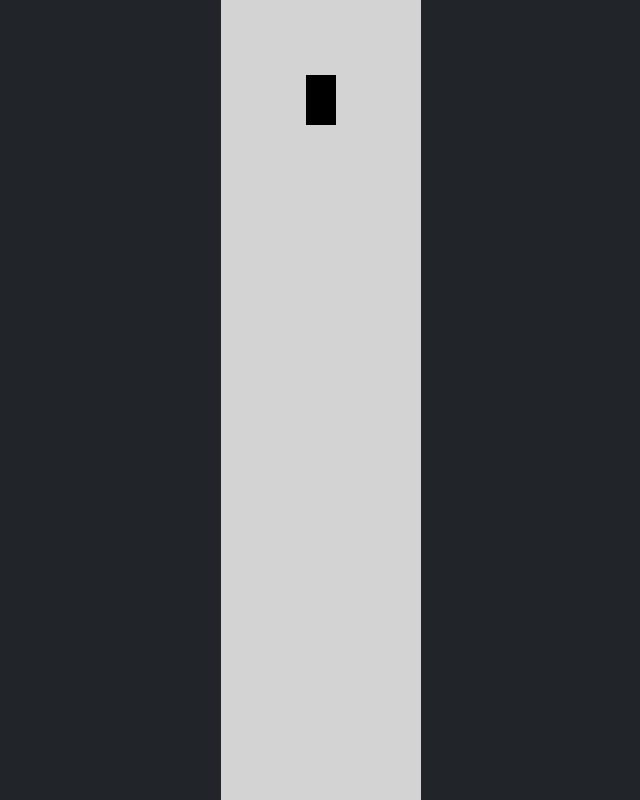
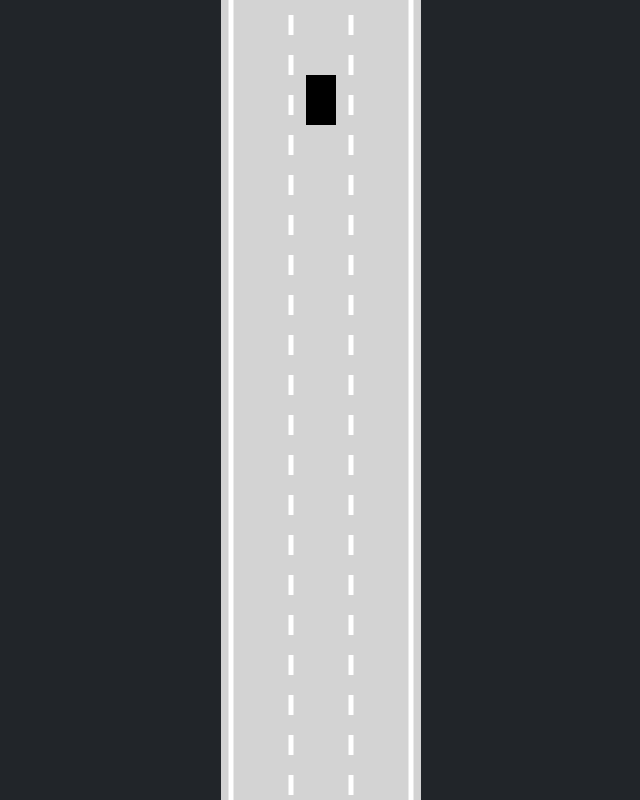
Before and after one commit to liviuxyz-ctrl/JavaScriptAI_FromScrath, a website: page index.html in a window 1280 px wide. Shown: the whole page, without its empty margins (319-959 px from the left). Drawn offline with Linux system fonts and the light colour scheme.

Commit message:
Creating the basic car controller

```diff
--- a/index.html
+++ b/index.html
@@ -4,7 +4,10 @@
 	<link href = "style.css" rel = "stylesheet" />
 </head>
 <body>
+
 	<canvas id = "myCanvas"></canvas>
+	<script src = "scripts/utils.js"></script>
+	<script src = "scripts/road.js"></script>
 	<script src = "scripts/car.js"></script>
 	<script src = "scripts/controls.js"></script>
 	<script src = "main.js"></script>
--- a/main.js
+++ b/main.js
@@ -3,5 +3,16 @@ canvas.height = window.innerHeight;
 canvas.width = 200;
 
 const ctx = canvas.getContext("2d");
+const road = new Road(canvas.width / 2, canvas.width * 0.9);
 const car = new Car(100, 100, 30, 50);
 car.drawCar(ctx);
+animate();
+
+function animate() {
+	requestAnimationFrame(animate);
+	canvas.height = window.innerHeight;
+	ctx.clearRect(0, 0, canvas.width, canvas.height);
+	road.draw(ctx);
+	car.update();
+	car.drawCar(ctx);
+}
--- a/scripts/car.js
+++ b/scripts/car.js
@@ -5,15 +5,63 @@ class Car {
 		this.width = width;
 		this.height = height;
 
+		this.speed = 0;
+		this.acceleration = 0.2;
+		this.maxSpeed = 3;
+		this.friction = 0.05;
+		this.angle = 0;
+
 		this.controls = new Controls();
 	}
 
+	update() {
+		this.handleControls();
+		this.limitSpeed();
+		this.regulateFriction();
+		this.updatePosition();
+	}
+
+	handleControls() {
+		const { forward, reverse, left, right } = this.controls;
+		if (forward) this.speed += this.acceleration;
+		if (reverse) this.speed -= this.acceleration;
+		if (this.speed != 0){
+			const flip = this.speed < 0 ? 1 : -1;
+			if (left) this.angle += 0.03 * flip
+			if (right) this.angle -= 0.03 * flip;
+		}
+
+	}
+
+	limitSpeed() {
+		const maxReverseSpeed = -this.maxSpeed / 2;
+		if (this.speed > this.maxSpeed) this.speed = this.maxSpeed;
+		if (this.speed < maxReverseSpeed) this.speed = maxReverseSpeed;
+	}
+
+	regulateFriction() {
+		if (this.speed > 0) this.speed =
+			Math.max(0, this.speed - this.friction);
+		if (this.speed < 0) this.speed =
+			Math.min(0, this.speed + this.friction);
+	}
+
+	updatePosition() {
+		this.carX += Math.sin(this.angle) * this.speed;
+		this.carY -= Math.cos(this.angle) * this.speed;
+	}
+
 	drawCar(ctx) {
+		ctx.save();
+		ctx.translate(this.carX, this.carY);
+		ctx.rotate(-this.angle);
 		ctx.beginPath();
-		ctx.rect(this.carX - this.width / 2,
-			this.carY - this.height / 2,
+		ctx.rect(-this.width / 2,
+			-this.height / 2,
 			this.width, this.height,
 		);
 		ctx.fill();
+
+		ctx.restore();
 	}
 }
--- a/scripts/controls.js
+++ b/scripts/controls.js
@@ -1,9 +1,9 @@
 class Controls {
 	constructor() {
+		this.forward = false;
 		this.left = false;
 		this.right = false;
-		this.up = false;
-		this.revers = false;
+		this.reverse = false;
 
 		this.#addKeyboardListeners();
 	}
@@ -18,10 +18,10 @@ class Controls {
 					this.right = true;
 					break;
 				case 'ArrowUp':
-					this.up = true;
+					this.forward = true;
 					break;
 				case 'ArrowDown':
-					this.revers = true;
+					this.reverse = true;
 					break;
 			}
 			console.table(this);
@@ -35,10 +35,10 @@ class Controls {
 					this.right = false;
 					break;
 				case 'ArrowUp':
-					this.up = false;
+					this.forward = false;
 					break;
 				case 'ArrowDown':
-					this.revers = false;
+					this.reverse = false;
 					break;
 			}
 		});
--- /dev/null
+++ b/scripts/road.js
@@ -0,0 +1,31 @@
+class Road {
+	constructor(roadX, width, laneCount = 3) {
+		this.roadX = roadX;
+		this.width = width;
+		this.laneCount = laneCount
+		this.left = roadX - width / 2;
+		this.right = roadX + width / 2;
+		const infinity = 999999999;
+		this.top = -infinity;
+		this.bottom = infinity;
+	}
+	draw(ctx) {
+		ctx.lineWidth = 5;
+		ctx.strokeStyle = "white";
+
+		for (let i = 0; i <= this.laneCount; i++) {
+			// console.log(this.laneCount);
+			console.log(i);
+			let x = lerp(this.left, this.right, i / this.laneCount);
+			if (i > 0 && i < this.laneCount) {
+				ctx.setLineDash([20, 20]);
+			} else {
+				ctx.setLineDash([]);
+			}
+			ctx.beginPath();
+			ctx.moveTo(x, this.top);
+			ctx.lineTo(x, this.bottom);
+			ctx.stroke();
+		}
+	}
+}
--- /dev/null
+++ b/scripts/utils.js
@@ -0,0 +1,3 @@
+function lerp(left, right, number) {
+	return left + (right - left) * number;
+}
```
